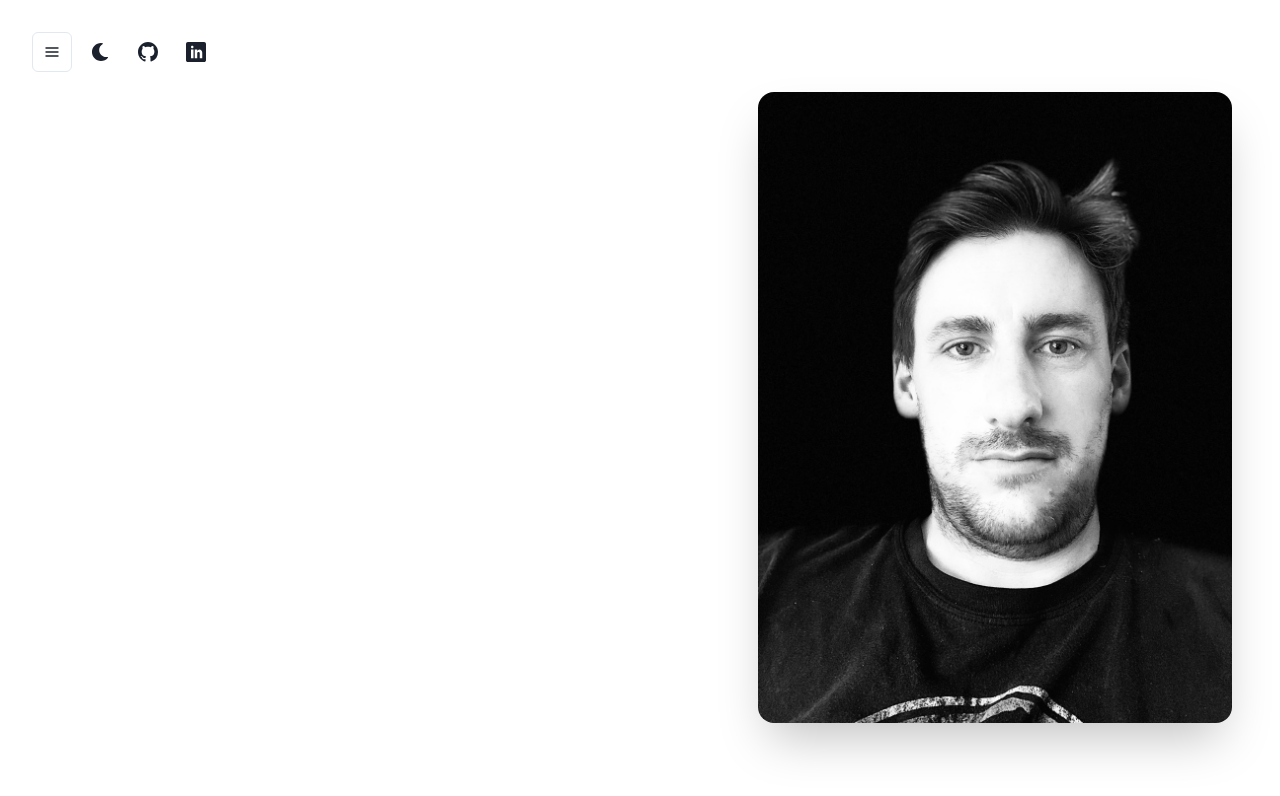
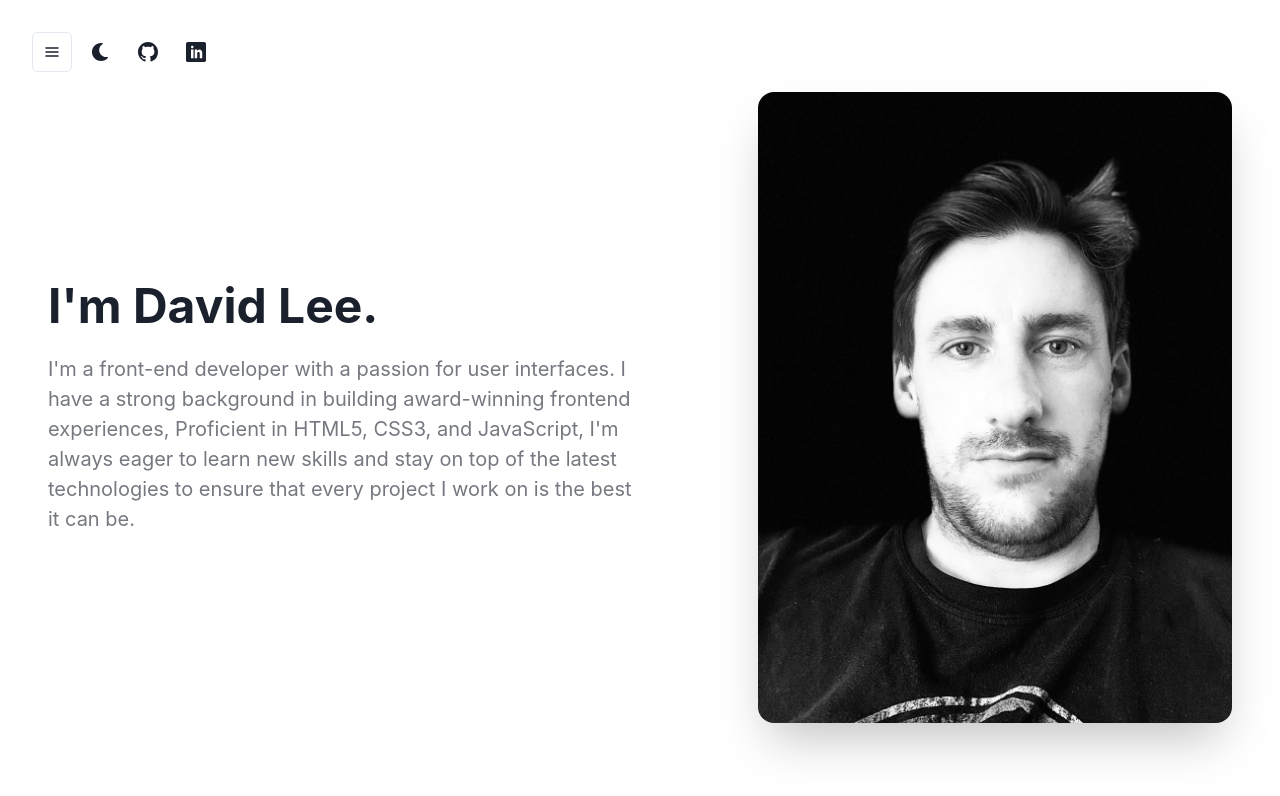
Before and after one commit to mrdavelee/chakra-ui-tryout, a React (Create React App) app: page / in a window 1280 px wide. Shown: the top 796 px of the page. Built offline with nearby package versions, Linux system fonts and the light colour scheme.

Commit message:
hero color

```diff
--- a/src/components/sections/Hero.jsx
+++ b/src/components/sections/Hero.jsx
@@ -1,9 +1,13 @@
 import React from "react"
 import PropTypes from "prop-types"
-import { AspectRatio, Flex, Image, Heading, Stack, Text } from "@chakra-ui/react"
+import { AspectRatio, useColorModeValue, Flex, Image, Heading, Stack, Text } from "@chakra-ui/react"
 
 
 export function Hero({ title, subtitle, image, ctaLink, ctaText, ...rest }) {
+
+  const color = useColorModeValue('myTheme.dark.light', 'myTheme.bg')
+
+
   return (
     <Flex
       align="center"
@@ -24,7 +28,7 @@ export function Hero({ title, subtitle, image, ctaLink, ctaText, ...rest }) {
           as="h1"
           size="2xl"
           fontWeight="bold"
-          color="white"
+          color={ color }
           textAlign={["center", "center", "left", "left"]}
         >
           {title}
@@ -34,7 +38,7 @@ export function Hero({ title, subtitle, image, ctaLink, ctaText, ...rest }) {
           fontSize="xl"
           mt={2}
           textAlign="left"
-          color="white"
+          color={ color }
           opacity="0.6"
           >
           {subtitle}
```
